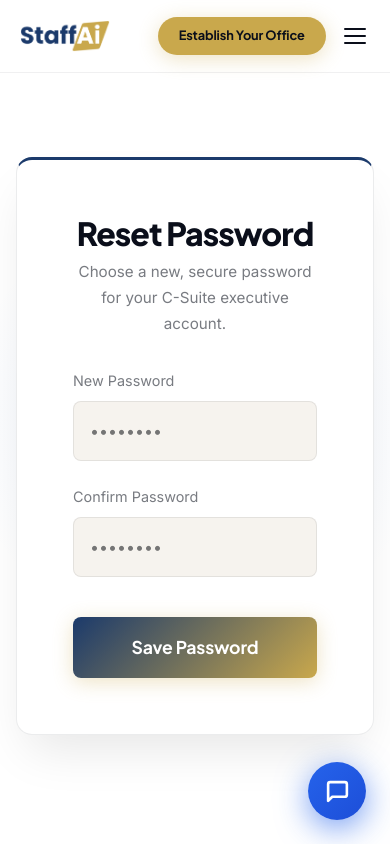
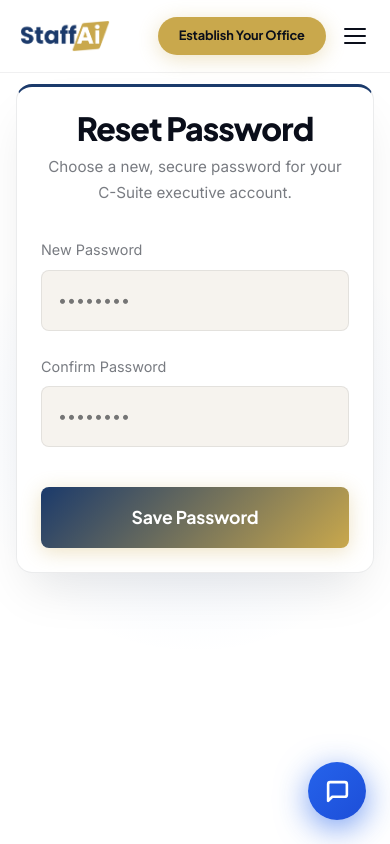
Before and after one commit to markdanielonline-pixel/getstaffai, a Next.js app: page /portal/reset-password in a window 390 px wide. Built offline with nearby package versions, Linux system fonts and the light colour scheme.

Commit message:
fix: make password recovery cross-device and mobile-safe

```diff
--- a/app/actions/auth.js
+++ b/app/actions/auth.js
@@ -114,7 +114,7 @@ export async function requestPasswordReset(email) {
 
   const supabase = await createClient();
   const { error } = await supabase.auth.resetPasswordForEmail(target, {
-    redirectTo: `${origin}/auth/callback?next=/portal/reset-password`,
+    redirectTo: `${origin}/portal/reset-password`,
   });
 
   if (error) {
--- a/app/globals.css
+++ b/app/globals.css
@@ -278,6 +278,51 @@ h1, h2, h3, h4, h5, h6 {
   border-color: rgba(201, 168, 76, 0.3);
 }
 .glass-panel { background: rgba(255,255,255,0.7); backdrop-filter: blur(16px); border: 1px solid var(--line); border-radius: 16px; }
+
+/* Authentication pages */
+.auth-page {
+  min-height: 100vh;
+  display: flex;
+  align-items: center;
+  justify-content: center;
+  background: radial-gradient(circle at 50% 50%, rgba(59,130,246,0.1), transparent 50%);
+  padding: 6rem 1rem 2rem;
+}
+.auth-layout {
+  width: 100%;
+  max-width: 1000px;
+  display: grid;
+  grid-template-columns: minmax(0, 400px) minmax(0, 450px);
+  gap: 4rem;
+  align-items: center;
+  justify-content: center;
+}
+.auth-intro { padding: 2rem; min-width: 0; }
+.auth-panel {
+  width: 100%;
+  min-width: 0;
+  padding: 3.5rem;
+  background: var(--bg-secondary);
+  border-top: 3px solid var(--accent-color);
+  box-shadow: 0 25px 50px -12px rgba(0, 0, 0, 0.1);
+}
+.auth-reset-panel { max-width: 450px; }
+
+@media (max-width: 760px) {
+  .auth-page {
+    min-height: 100svh;
+    align-items: flex-start;
+    padding: 5.25rem 1rem 1.5rem;
+  }
+  .auth-layout {
+    grid-template-columns: minmax(0, 1fr);
+    gap: 1.25rem;
+  }
+  .auth-intro { padding: 1rem 0.5rem 0; }
+  .auth-intro h1 { font-size: clamp(2.25rem, 12vw, 3rem) !important; }
+  .auth-intro p { margin-bottom: 1.25rem !important; }
+  .auth-panel { padding: 1.5rem; }
+}
 
 /* Quote block */
 .pull-quote {
--- a/app/portal/reset-password/page.js
+++ b/app/portal/reset-password/page.js
@@ -53,15 +53,8 @@ export default function ResetPassword() {
   return (
     <>
       <Header />
-      <div style={{
-        minHeight: '100vh',
-        display: 'flex',
-        alignItems: 'center',
-        justifyContent: 'center',
-        background: 'radial-gradient(circle at 50% 50%, rgba(59,130,246,0.1), transparent 50%)',
-        padding: '5rem 1rem 2rem 1rem'
-      }}>
-        <div className="glass-panel" style={{ width: '100%', maxWidth: '450px', padding: '3.5rem', background: 'var(--bg-secondary)', borderTop: '3px solid var(--accent-color)', boxShadow: '0 25px 50px -12px rgba(0, 0, 0, 0.1)' }}>
+      <main className="auth-page">
+        <div className="glass-panel auth-panel auth-reset-panel">
           <h1 style={{ fontSize: '2rem', fontWeight: '900', marginBottom: '0.5rem', color: 'var(--text-primary)', textAlign: 'center' }}>
             Reset Password
           </h1>
@@ -114,7 +107,7 @@ export default function ResetPassword() {
             </button>
           </form>
         </div>
-      </div>
+      </main>
     </>
   );
 }
```
Also changed, not shown: app/portal/login/page.js (+8 -13 lines).
